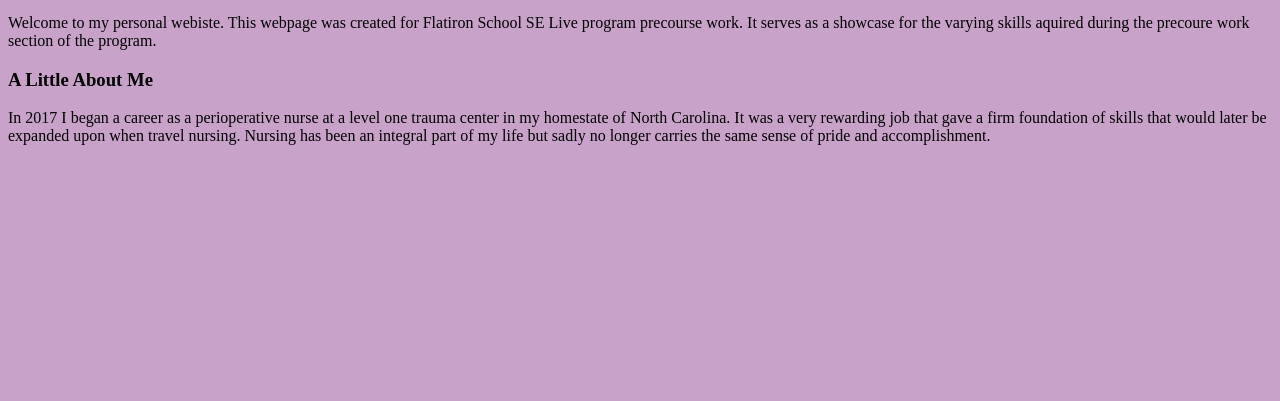
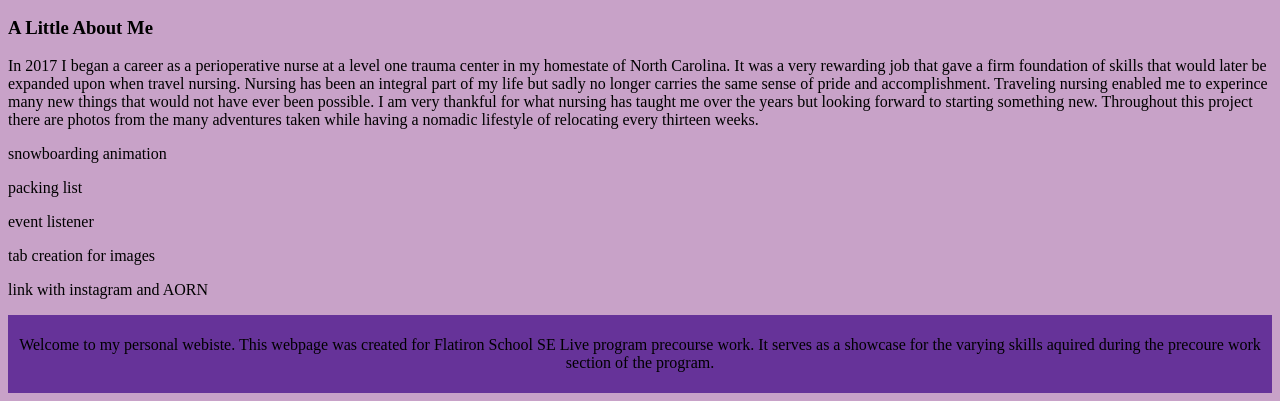
Before and after one commit to kdb23/my_personal_website, a plain HTML site: page index.html in a window 1280 px wide. Shown: the part 410-811 px from the top of the page. Drawn offline with Linux system fonts and the light colour scheme.

Commit message:
Edits to About Me Section, Filling out README.me information, Creation of Footer

```diff
--- a/index.html
+++ b/index.html
@@ -11,12 +11,24 @@
             </div>
             <script src="script.js"></script>
 
-                <p>Welcome to my personal webiste. This webpage was created for Flatiron School SE Live program precourse work.
-                    It serves as a showcase for the varying skills aquired during the precoure work section of the program.</p>
                 <h3>A Little About Me</h3>
                 <p>In 2017 I began a career as a perioperative nurse at a level one trauma center in my homestate of North Carolina. It was a very rewarding job
                     that gave a firm foundation of skills that would later be expanded upon when travel nursing. Nursing has been an integral part
-                    of my life but sadly no longer carries the same sense of pride and accomplishment.</p>
+                    of my life but sadly no longer carries the same sense of pride and accomplishment. Traveling nursing enabled me to experince many
+                    new things that would not have ever been possible. I am very thankful for what nursing has taught me over the years but looking forward to starting
+                    something new. Throughout this project there are photos from the many adventures taken while having a nomadic lifestyle of relocating every thirteen weeks.</p>
+
+                <p> snowboarding animation</p>
+                <p> packing list </p>
+                <p> event listener</p>
+                <p> tab creation for images</p>
+                <p> link with instagram and  AORN </p>
+
+
+            <div class="footer">
+                <p>Welcome to my personal webiste. This webpage was created for Flatiron School SE Live program precourse work.
+                    It serves as a showcase for the varying skills aquired during the precoure work section of the program.</p>
+            </div>
         </body>
     </head>
 </html>
--- a/style.css
+++ b/style.css
@@ -17,3 +17,9 @@ body {
     font-style: italic;
     color: whitesmoke;
 }
+
+.footer {
+    background-color: rebeccapurple;
+    text-align: center;
+    padding: 5px;
+}
```
Also changed, not shown: 1 other file.
